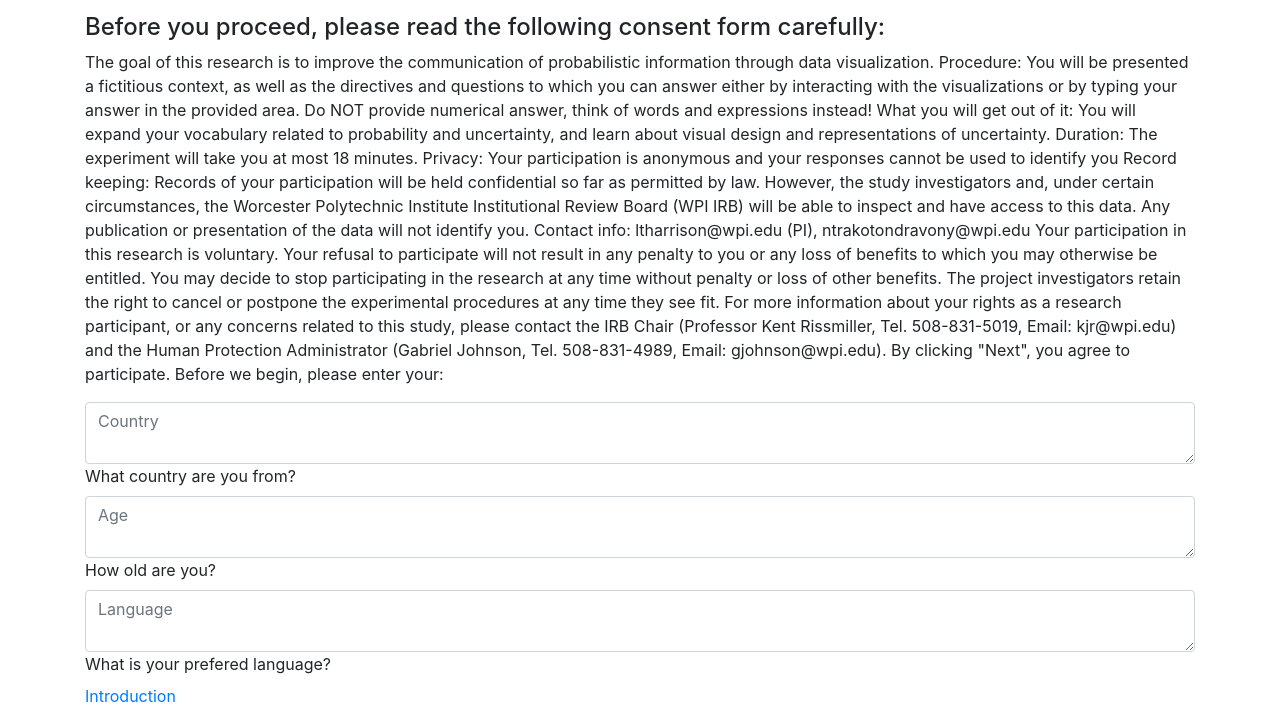
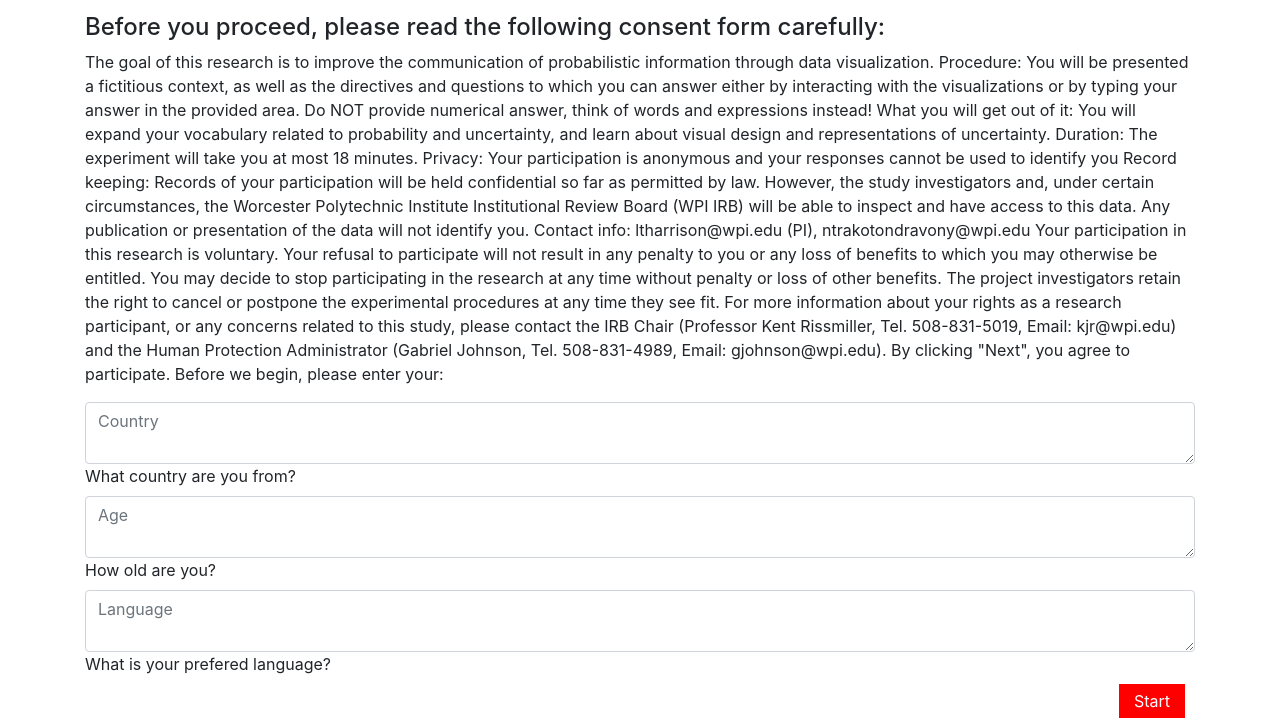
Before and after one commit to laurenober/WRAMP-code, a plain HTML site: page index.html in a window 1280 px wide. Shown: the part 121-839 px from the top of the page. Drawn offline with nearby package versions, Linux system fonts and the light colour scheme.

Commit message:
button fix

```diff
--- a/index.html
+++ b/index.html
@@ -67,7 +67,7 @@
                 <textarea class="form-control" placeholder="Language" id="floatingTextarea"></textarea>
                 <label for="floatingTextarea">What is your prefered language?</label>
               </div>
-              <a href="intro.html" class="button1">Introduction</a>
+              <a href="intro.html" class="button">Start</a>
     </body>
 
 </html>
```
